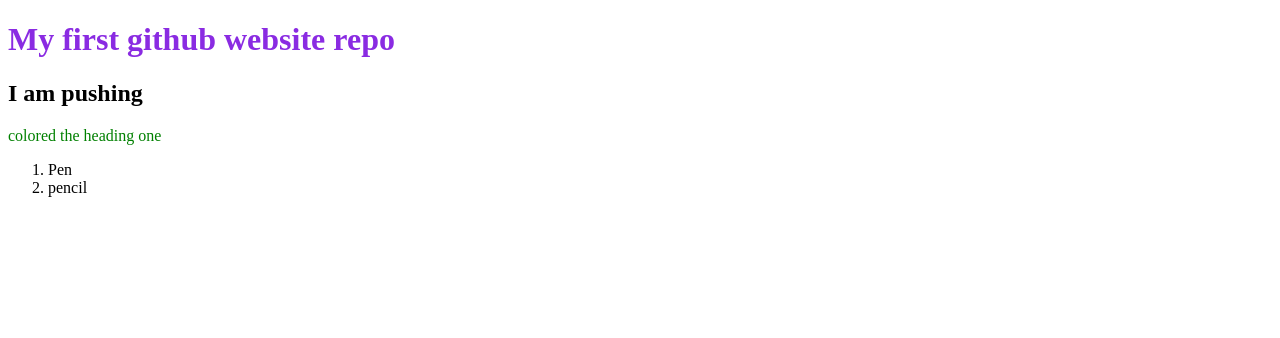
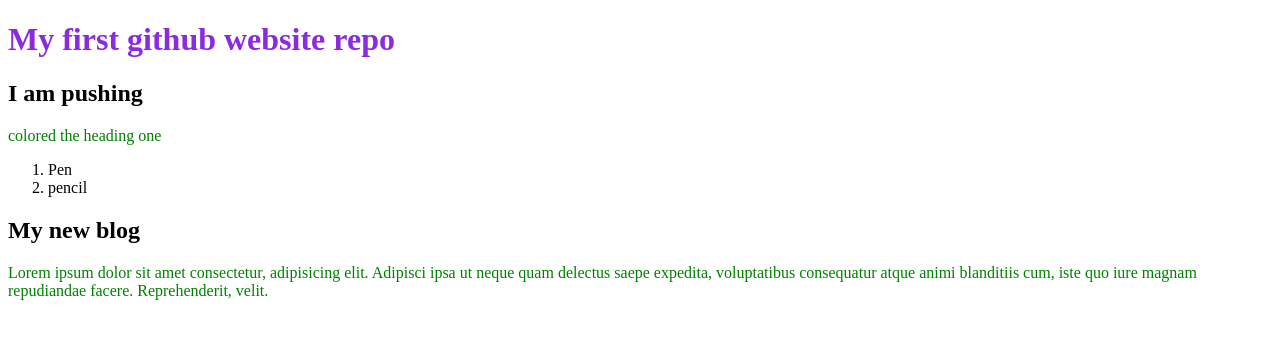
Before and after one commit to Skyhigh704/my-first-website, a plain HTML site: page index.html in a window 1280 px wide. Drawn offline with Linux system fonts and the light colour scheme.

Commit message:
bujhlam na

```diff
--- a/index.html
+++ b/index.html
@@ -17,6 +17,11 @@
         <li>Pen</li>
         <li>pencil</li>
     </ol>
+    <div>
+        <h2>My new blog</h2>
+        <p>Lorem ipsum dolor sit amet consectetur, adipisicing elit. Adipisci ipsa ut neque quam delectus saepe expedita, voluptatibus consequatur atque animi blanditiis cum, iste quo iure magnam repudiandae facere. Reprehenderit, velit.</p>
+
+    </div>
 </body>
 
 </html>
```
